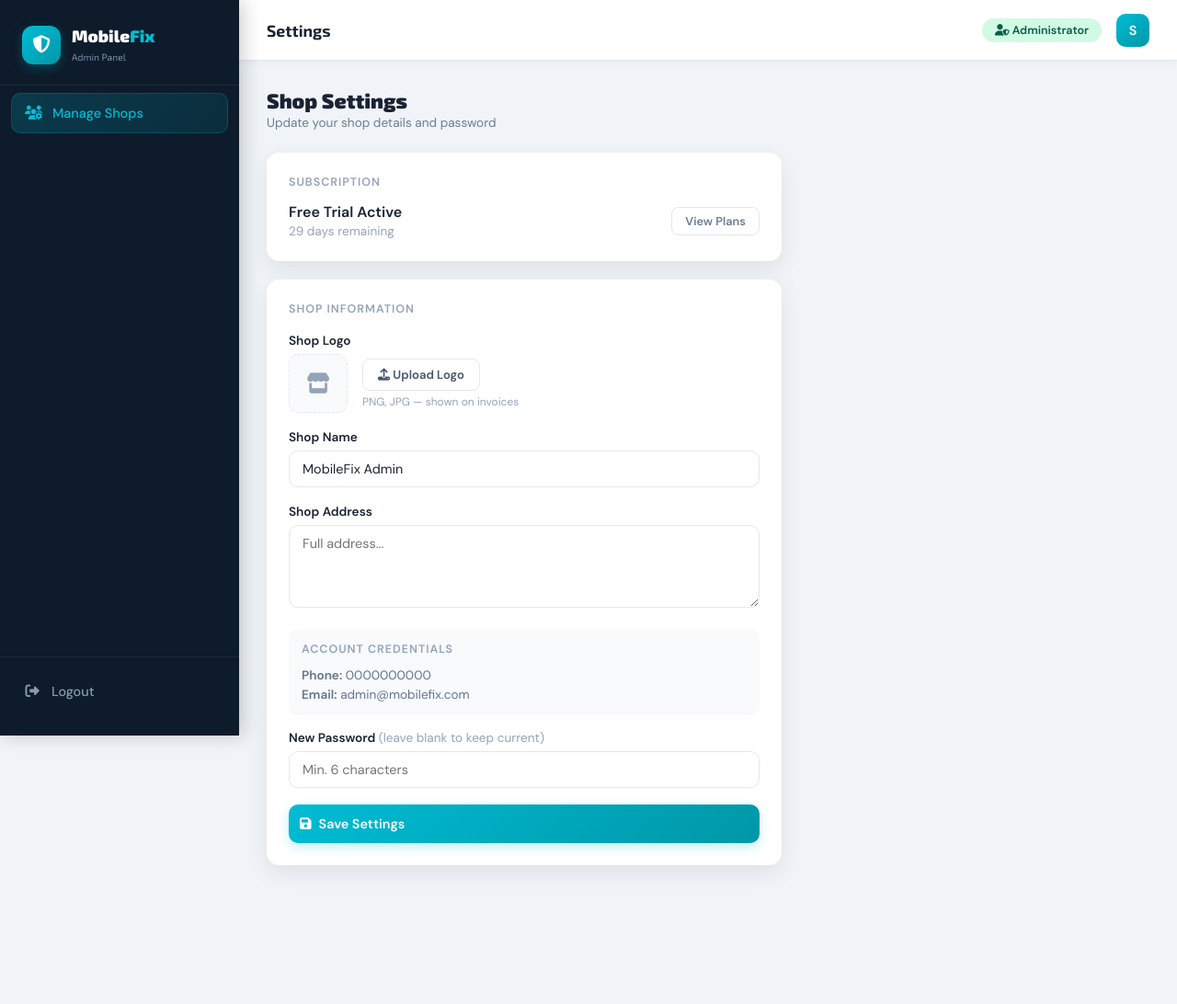
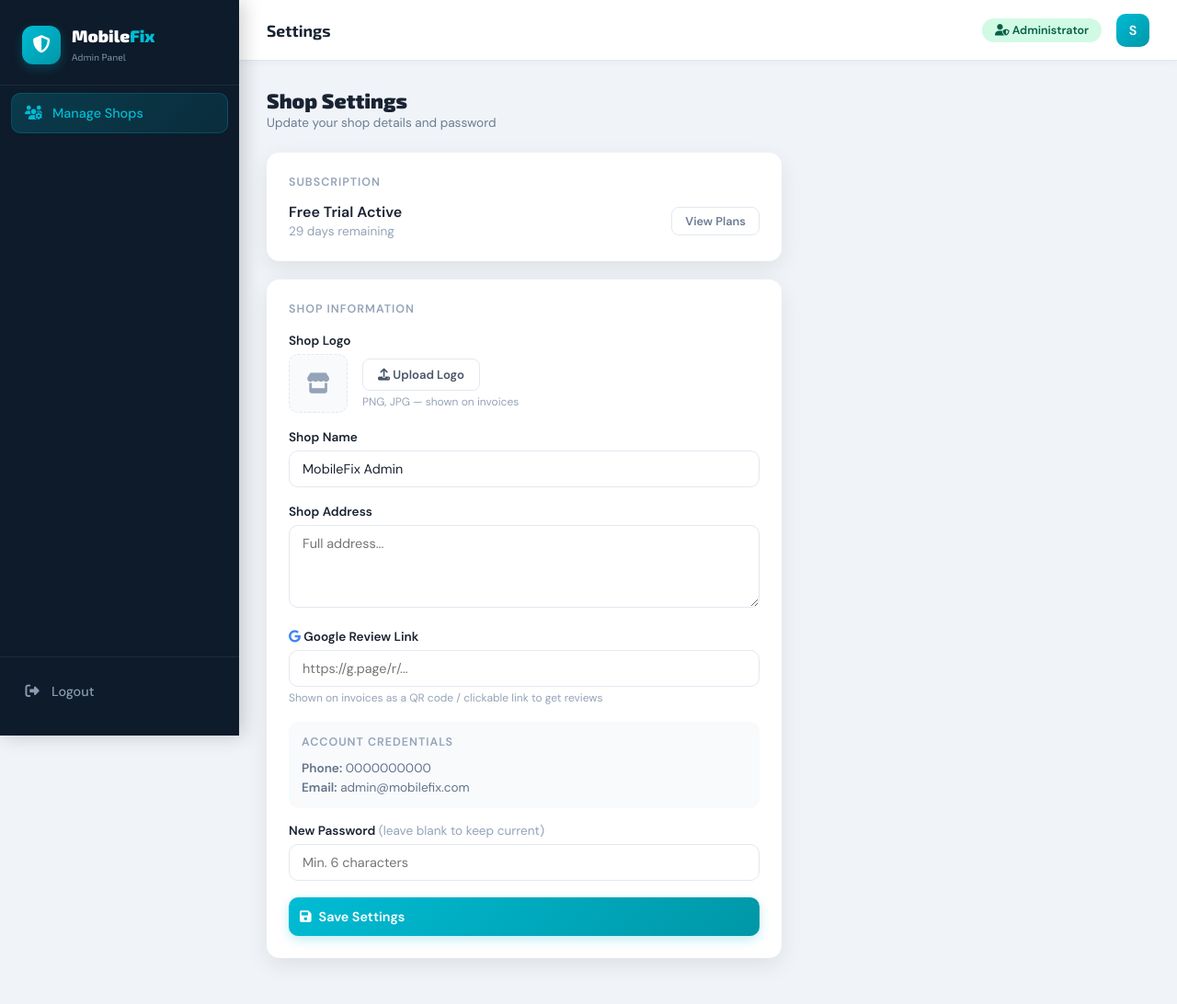
Before and after one commit to sathishthinker/mobilefix, a Flask app: page /settings in a window 1280 px wide. Shown: the whole page at 92% size. Before the commit the page ends 944 px from the top, so only its background shows below. Run offline with Flask 3, Linux system fonts and the light colour scheme; the visitor is signed in with stand-in values (Sample User, id 1); data comes from the database, SQL or seed files in the repository.

Commit message:
Add Google Review Link to shop settings and invoice footer
- DB migration: google_review_link TEXT column on users table
- Settings: new URL field to save the Google review link
- Invoice: shows a styled review prompt with link above footer
  (only when the link is configured)

Co-Authored-By: Claude Sonnet 4.6 <noreply@anthropic.com>

```diff
--- a/app.py
+++ b/app.py
@@ -106,7 +106,7 @@ def init_db():
         for col in ['advance_amount REAL DEFAULT 0','discount REAL DEFAULT 0','pay_method TEXT','paid TEXT DEFAULT "Unpaid"','due_date TEXT']:
             try: db.execute(f"ALTER TABLE invoices ADD COLUMN {col}"); db.commit()
             except: pass
-        for col in ['logo TEXT']:
+        for col in ['logo TEXT', 'google_review_link TEXT']:
             try: db.execute(f"ALTER TABLE users ADD COLUMN {col}"); db.commit()
             except: pass
         # Subscription history table
@@ -618,6 +618,7 @@ def settings():
     if request.method == 'POST':
         shop_name = request.form.get('shop_name','').strip()
         address = request.form.get('address','').strip()
+        google_review_link = request.form.get('google_review_link','').strip()
         new_pw = request.form.get('new_password','')
         logo_data = None
         if 'logo' in request.files:
@@ -625,7 +626,8 @@ def settings():
             if f and f.filename:
                 mime = f.content_type or 'image/png'
                 logo_data = 'data:' + mime + ';base64,' + base64.b64encode(f.read()).decode()
-        db.execute("UPDATE users SET shop_name=?,address=? WHERE id=?", (shop_name, address, session['user_id']))
+        db.execute("UPDATE users SET shop_name=?,address=?,google_review_link=? WHERE id=?",
+                   (shop_name, address, google_review_link, session['user_id']))
         if new_pw and len(new_pw) >= 6:
             db.execute("UPDATE users SET password=? WHERE id=?", (hash_pw(new_pw), session['user_id']))
         if logo_data:
--- a/templates/settings.html
+++ b/templates/settings.html
@@ -59,6 +59,11 @@
           <label class="form-label">Shop Address</label>
           <textarea name="address" class="form-control" placeholder="Full address...">{{ user.address or '' }}</textarea>
         </div>
+        <div class="form-group">
+          <label class="form-label"><i class="fab fa-google" style="color:#4285F4;"></i> Google Review Link</label>
+          <input type="url" name="google_review_link" class="form-control" value="{{ user.google_review_link or '' }}" placeholder="https://g.page/r/...">
+          <div style="font-size:0.75rem;color:#94a3b8;margin-top:4px;">Shown on invoices as a QR code / clickable link to get reviews</div>
+        </div>
         <div style="background:#f8fafc;border-radius:10px;padding:14px;margin-bottom:16px;">
           <div style="font-size:0.78rem;font-weight:700;text-transform:uppercase;letter-spacing:1px;color:#94a3b8;margin-bottom:12px;">Account Credentials</div>
           <div style="font-size:0.85rem;color:#64748b;margin-bottom:4px;"><strong>Phone:</strong> {{ user.phone }}</div>
```
Also changed, not shown: templates/print_invoice.html (+14 -0 lines).
